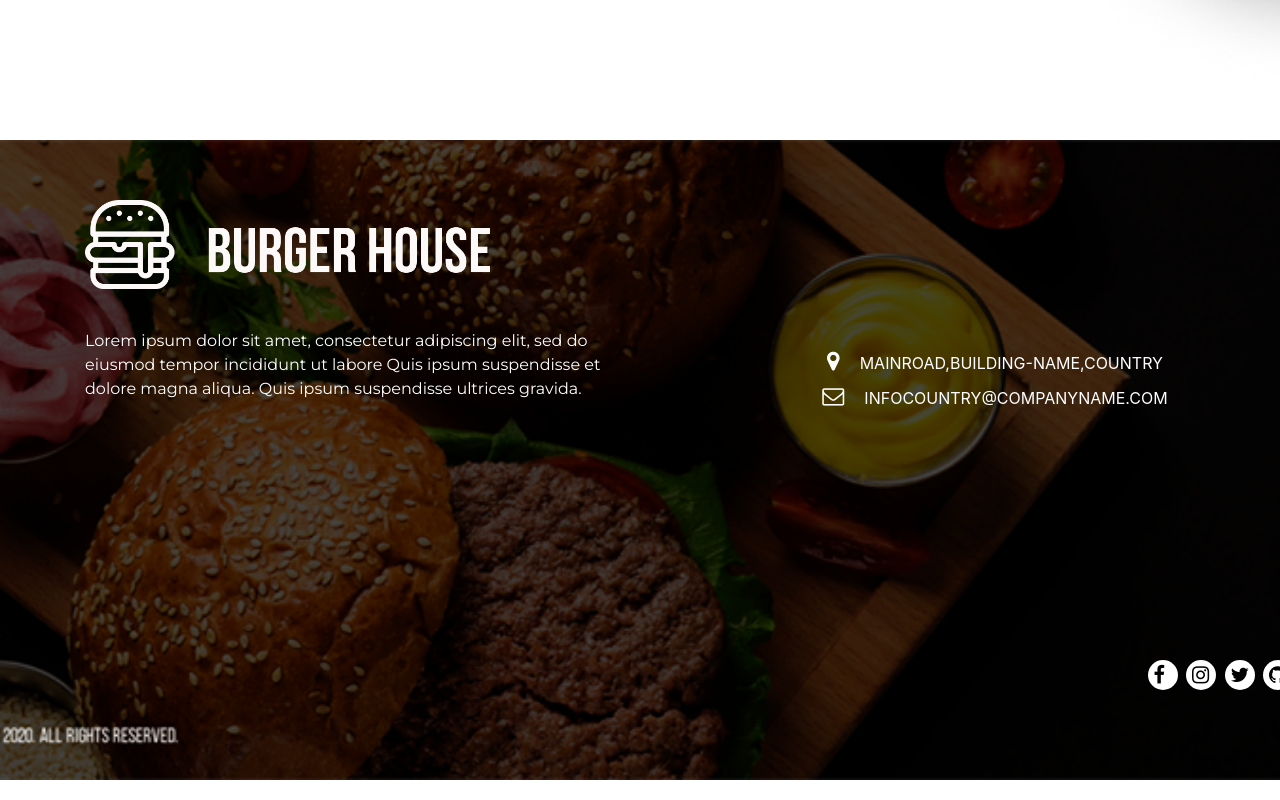
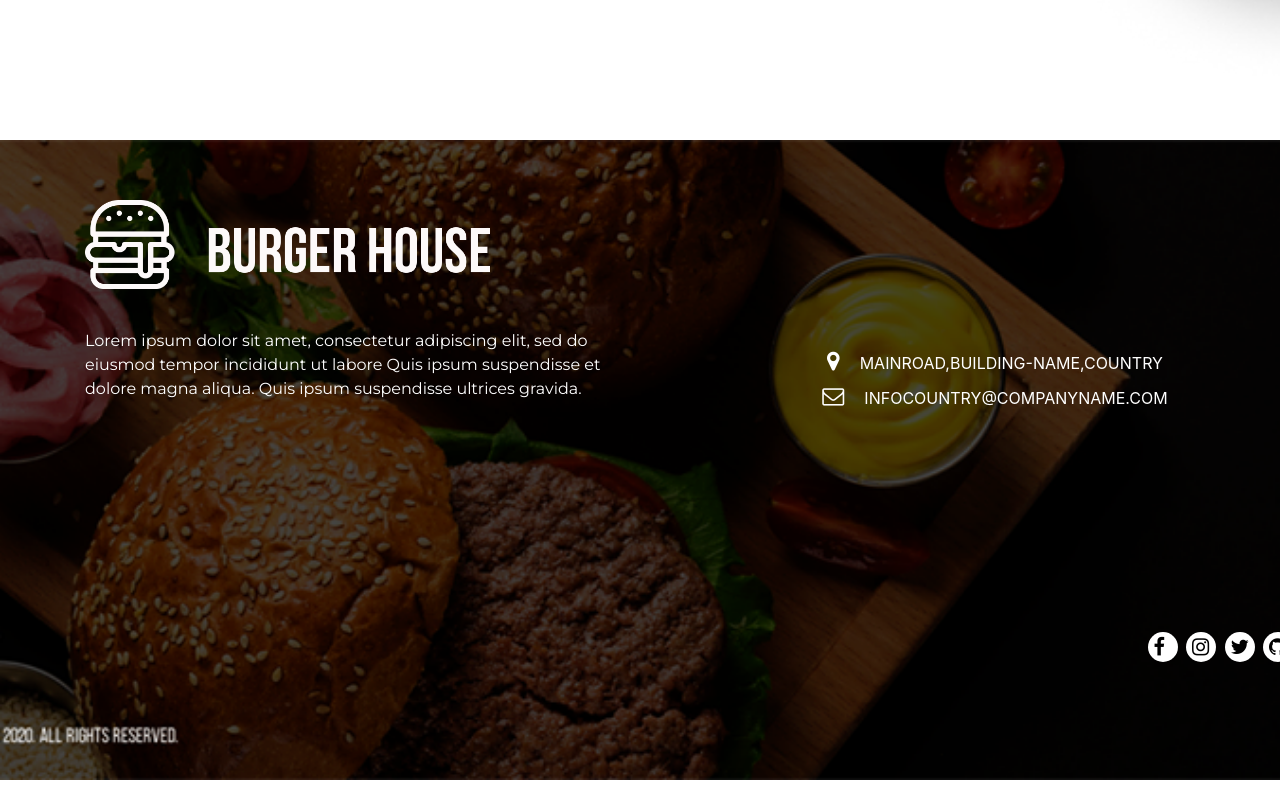
Before and after one commit to Abdullah-Zobair/BURGER-HOUSE, a plain HTML site: page index.html in a window 1280 px wide. Shown: the part 3355-4155 px from the top of the page. Drawn offline with nearby package versions, Linux system fonts and the light colour scheme.

Commit message:
Update style.css

```diff
--- a/css/style.css
+++ b/css/style.css
@@ -241,7 +241,7 @@ button{
  }
  .icon-footer {
     text-align: right !important;
-    margin-top: 250px;
+    margin-top: 222px;
     margin-right: -100px;
 }
  .icon-footer ul li{
```
